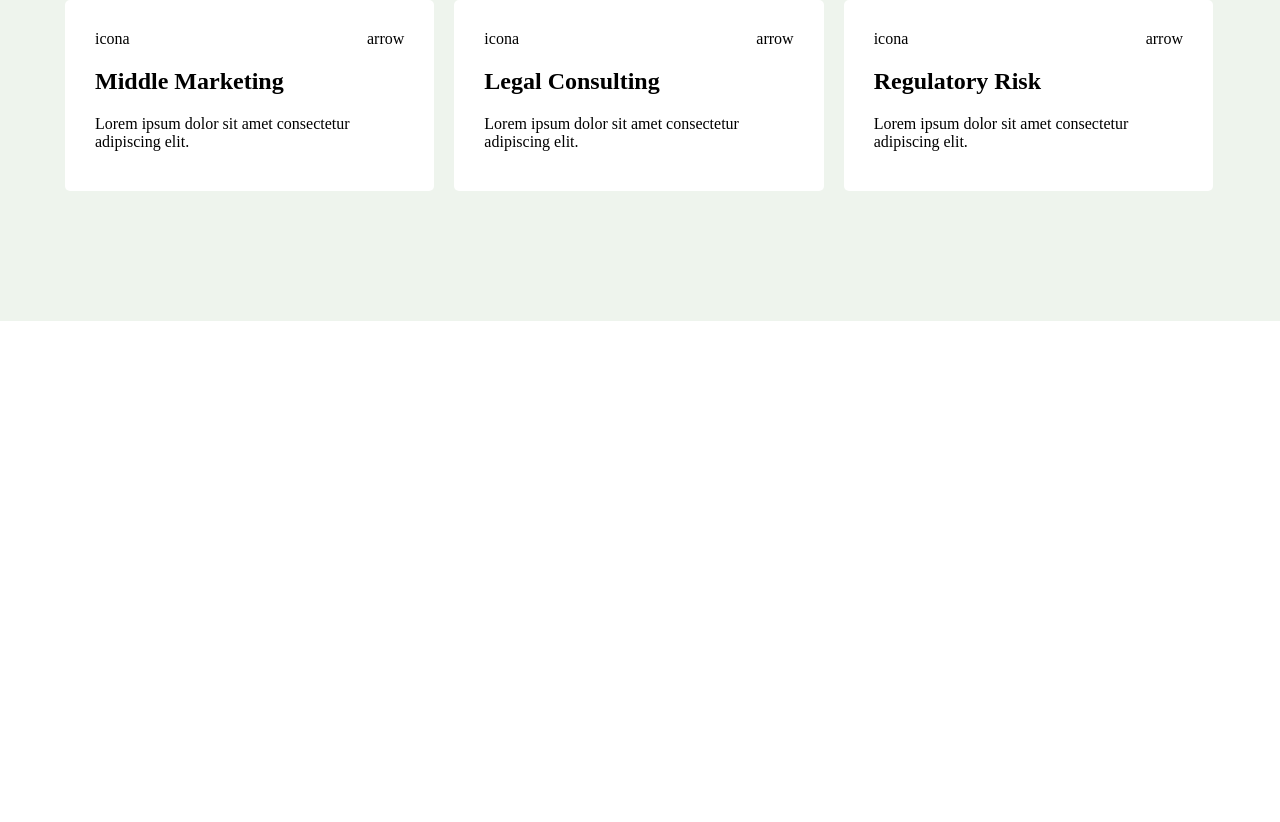
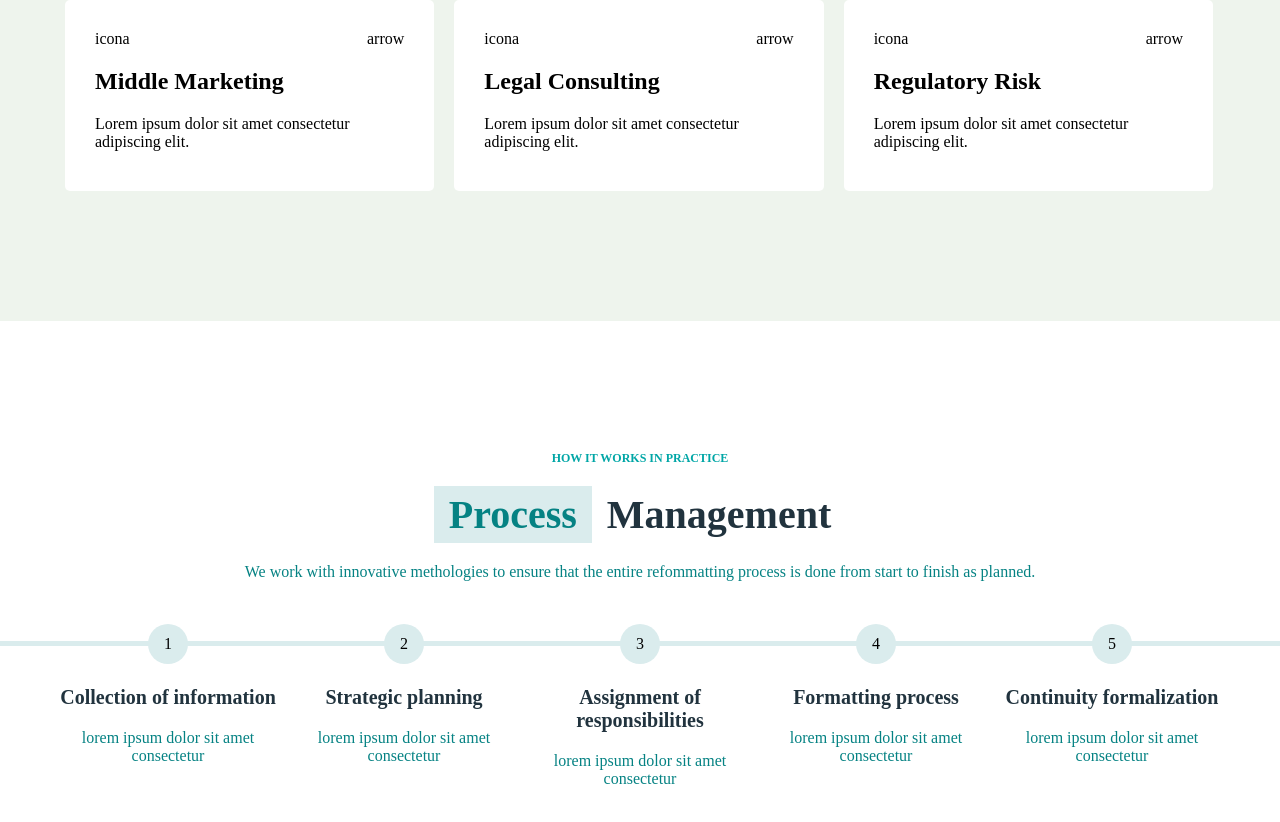
Before and after one commit to FedericoMorrillo/proj-html-vuejs, a Vue app: page / in a window 1280 px wide. Shown: the part 1753-2575 px from the top of the page. Before the commit the page ends 2074 px from the top, so only its background shows below. Built offline with nearby package versions, Linux system fonts and the light colour scheme.

Commit message:
feat: section progress management completata

```diff
--- a/src/components/MainArea.vue
+++ b/src/components/MainArea.vue
@@ -2,9 +2,10 @@
 <script>
 import TheCompanyArea from './TheCompanyArea.vue';
 import ServiceArea from './ServiceArea.vue';
+import ProcessManagementArea from './ProcessManagementArea.vue';
 
 export default {
-    components: { TheCompanyArea, ServiceArea }
+    components: { TheCompanyArea, ServiceArea, ProcessManagementArea }
 }
 </script>
 <!--/JS/VUE-->
@@ -13,6 +14,7 @@ export default {
 <template>
     <TheCompanyArea />
     <ServiceArea />
+    <ProcessManagementArea />
 </template>
 <!--HTML-->
 
--- /dev/null
+++ b/src/components/ProcessManagementArea.vue
@@ -0,0 +1,134 @@
+<!--JS/VUE-->
+<script>
+export default {
+    data() {
+        return {
+            process: [
+                {
+                    number: "1",
+                    name: "Collection of information",
+                    desc: "lorem ipsum dolor sit amet consectetur",
+                },
+                {
+                    number: "2",
+                    name: "Strategic planning",
+                    desc: "lorem ipsum dolor sit amet consectetur",
+                },
+                {
+                    number: "3",
+                    name: "Assignment of responsibilities",
+                    desc: "lorem ipsum dolor sit amet consectetur",
+                },
+                {
+                    number: "4",
+                    name: "Formatting process",
+                    desc: "lorem ipsum dolor sit amet consectetur",
+                },
+                {
+                    number: "5",
+                    name: "Continuity formalization",
+                    desc: "lorem ipsum dolor sit amet consectetur",
+                },
+            ]
+        }
+    }
+}
+</script>
+<!--/JS/VUE-->
+
+<!--HTML-->
+<template>
+    <section>
+        <!--titles-->
+        <h5>HOW IT WORKS IN PRACTICE</h5>
+        <div class="flex justify-center">
+            <h2 class="h2-first-text">Process</h2>
+            <h2>Management</h2>
+        </div>
+        <!--/titles-->
+
+        <!--description-->
+        <p>We work with innovative methologies to ensure that the entire refommatting process is done from start to
+            finish as planned.</p>
+        <!--/description-->
+
+        <!--process planning-->
+        <div class="process-planning flex justify-center">
+
+            <!--cards-->
+            <div class="card flex" v-for="proces in process">
+                <div class="number flex align-center justify-center">{{ proces.number }}</div>
+                <h3>{{ proces.name }}</h3>
+                <p>{{ proces.desc }}</p>
+            </div>
+            <!--/cards-->
+
+        </div>
+        <!--/process planning-->
+    </section>
+</template>
+<!--/HTML-->
+
+<!--SCSS-->
+<style scoped lang="scss">
+@import"../scss/utils.scss";
+@import"../scss/variable.scss";
+
+section {
+    margin-top: 130px;
+    text-align: center;
+
+    h5 {
+        font-size: .75rem;
+        color: #00a6a6;
+        margin-bottom: 1.25rem;
+    }
+
+    h2 {
+        font-size: 40px;
+        color: #21333e;
+        padding: .3125rem .9375rem;
+        margin-bottom: 1.25rem;
+    }
+
+    .h2-first-text {
+        color: #058283;
+        background-color: $backgroundText;
+
+    }
+
+    p {
+        color: #058283;
+    }
+
+    .process-planning {
+        margin-top: 3.75rem;
+        border-top: 5px solid $backgroundText;
+        gap: 1.25rem;
+        padding-bottom: 8.125rem;
+
+        .card {
+            width: calc(100% / 5 - 40px);
+            flex-direction: column;
+            align-items: center;
+
+            .number {
+                width: 2.5rem;
+                height: 2.5rem;
+                border-radius: 100%;
+                background-color: $backgroundText;
+                position: relative;
+                top: -22px;
+            }
+
+            h3 {
+                font-size: 20px;
+                color: #21333e;
+                margin-bottom: 20px;
+            }
+
+        }
+    }
+}
+</style>
+<!--/SCSS-->
--- a/src/scss/utils.scss
+++ b/src/scss/utils.scss
@@ -5,6 +5,10 @@
 
 .justify-btn {
     justify-content: space-between;
+}
+
+.justify-center {
+    justify-content: center;
 }
 
 .wrap {
--- a/src/scss/variable.scss
+++ b/src/scss/variable.scss
@@ -1,3 +1,5 @@
 $subtitle: #00a6a2;
 
 $background1: #121117;
+
+$backgroundText: #daeced;
```
